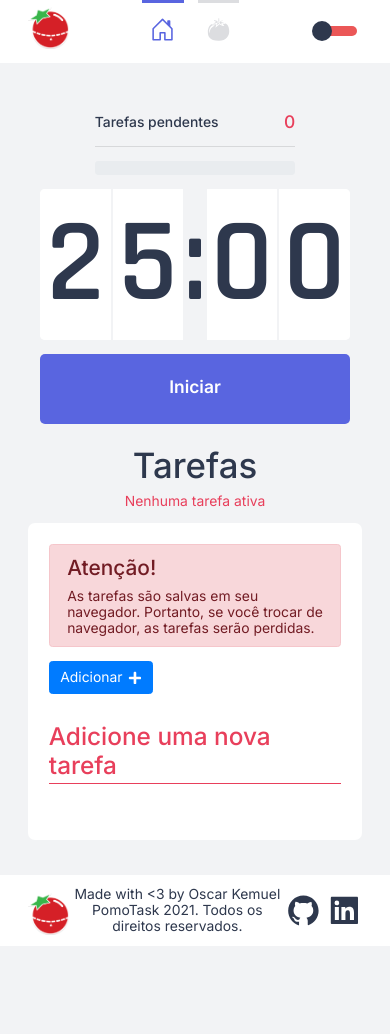
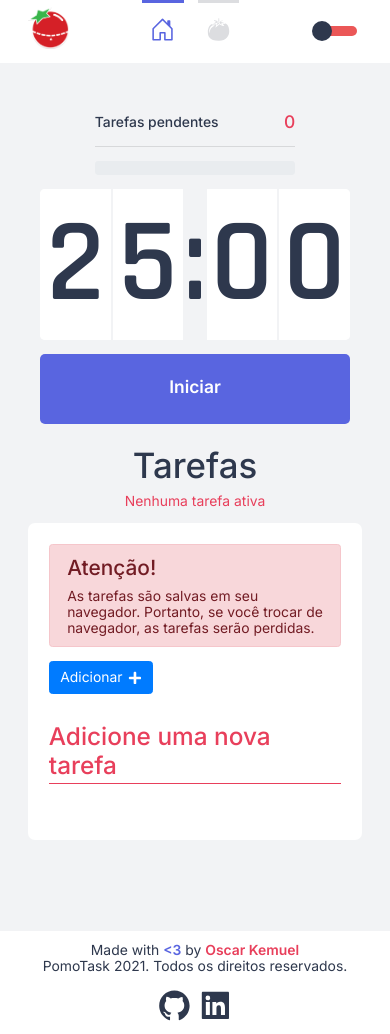
Before and after one commit to oscarkemuel/pomotask-app-web, a Next.js app: page / in a window 390 px wide. Before the commit the page ends 946 px from the top, so only its background shows below. Built offline with nearby package versions, Linux system fonts and the light colour scheme.

Commit message:
Footer responsive

```diff
--- a/src/components/Footer.tsx
+++ b/src/components/Footer.tsx
@@ -9,7 +9,9 @@ const Header: React.FC = () => {
         <img src="images/logo.png" alt="PomoTask" />
 
         <div>
-          <p>Made with {'<3'} by Oscar Kemuel</p>
+          <p>
+            Made with <b>{'<3'}</b> by <b>Oscar Kemuel</b>
+          </p>
           <p>
             PomoTask {new Date().getFullYear()}. Todos os direitos reservados.
           </p>
--- a/src/styles/components/Footer.ts
+++ b/src/styles/components/Footer.ts
@@ -1,6 +1,7 @@
 import styled from 'styled-components';
 
 export const Container = styled.footer`
+  margin-top: 4rem;
   background: ${(props) => props.theme.colors.primary};
 
   img {
@@ -27,9 +28,27 @@ export const Container = styled.footer`
     max-width: 992px;
     padding: 0.8rem 2rem 0.8rem 2rem;
     margin: 0 auto;
+
+    @media (max-width: 500px) {
+      flex-direction: column;
+      img {
+        display: none;
+      }
+      .links {
+        margin-top: 1rem;
+      }
+    }
   }
 
   p {
     text-align: center;
+
+    b:first-child {
+      color: var(--blue);
+    }
+
+    b:last-child {
+      color: var(--red);
+    }
   }
 `;
```
